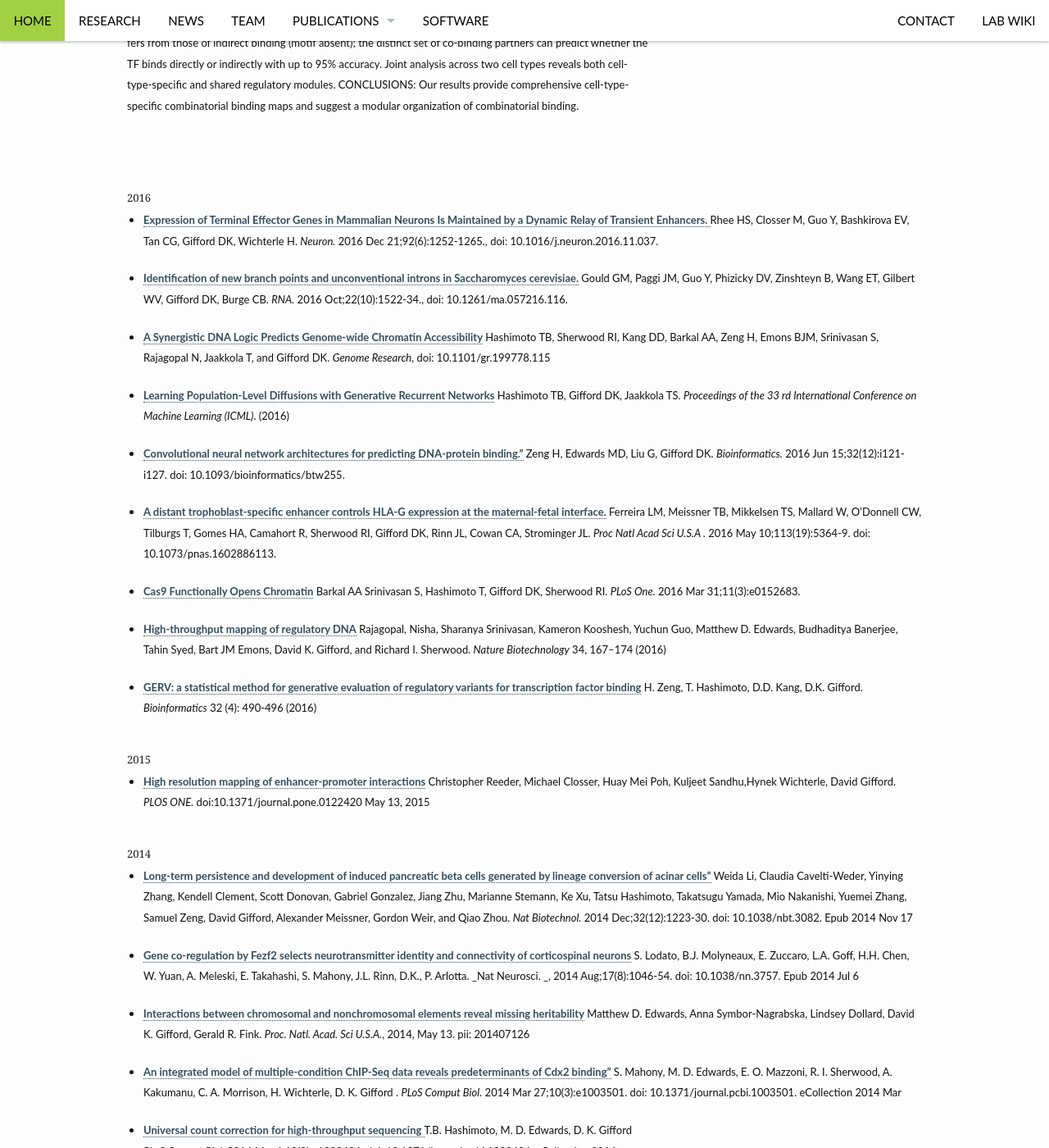
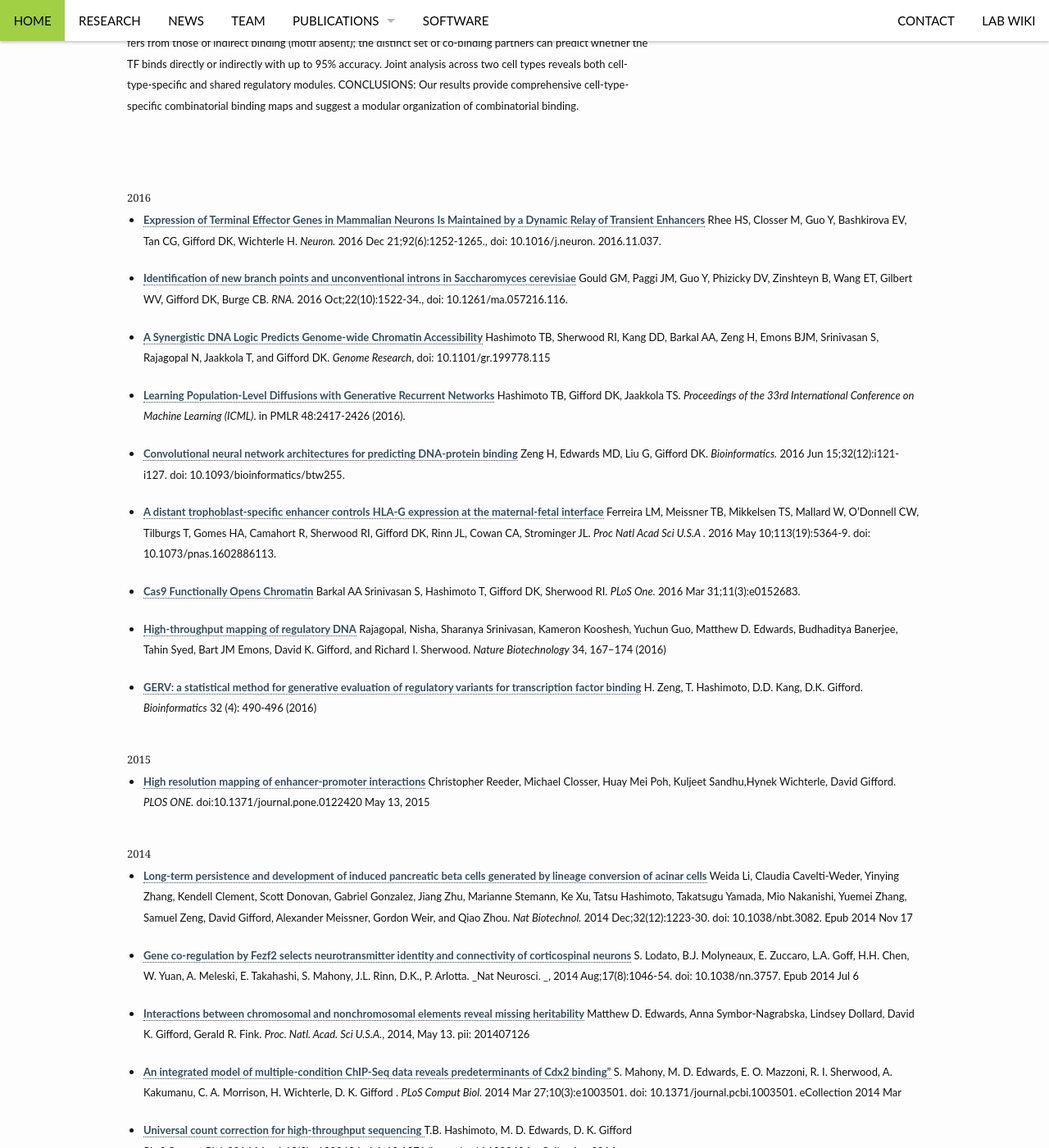
Before and after one commit to gifford-lab/gifford-lab.github.io, a Jekyll site: the page built from pages/publications.md, in a window 1280 px wide and 1400 px high, scrolled down 5489 px. Shown: the whole window at 82% size. Built offline with Jekyll 4.4.1, drawn with Linux system fonts in a browser that asks for light colours.

Commit message:
Minor fixes to citations

```diff
--- a/pages/publications.md
+++ b/pages/publications.md
@@ -208,22 +208,22 @@ Our results provide comprehensive cell-type-specific combinatorial binding maps
 
 ### 2016
 
-* <a href="http://groups.csail.mit.edu/cgs/pubs/neuron2016.pdf">Expression of Terminal Effector Genes in Mammalian Neurons Is Maintained by a Dynamic Relay of Transient Enhancers. </a> Rhee HS, Closser M, Guo Y, Bashkirova EV, Tan CG, Gifford DK, Wichterle H.
-_Neuron._ 2016 Dec 21;92(6):1252-1265., doi: 10.1016/j.neuron.2016.11.037.
+* <a href="http://groups.csail.mit.edu/cgs/pubs/neuron2016.pdf">Expression of Terminal Effector Genes in Mammalian Neurons Is Maintained by a Dynamic Relay of Transient Enhancers</a> Rhee HS, Closser M, Guo Y, Bashkirova EV, Tan CG, Gifford DK, Wichterle H.
+_Neuron._ 2016 Dec 21;92(6):1252-1265., doi: 10.1016/j.neuron. 2016.11.037.
 
-* <a href="http://groups.csail.mit.edu/cgs/pubs/RNA-2016-Gould-1522-34.pdf">Identification of new branch points and unconventional introns in Saccharomyces cerevisiae.</a> Gould GM, Paggi JM, Guo Y, Phizicky DV, Zinshteyn B, Wang ET, Gilbert WV, Gifford DK, Burge CB.
+* <a href="http://groups.csail.mit.edu/cgs/pubs/RNA-2016-Gould-1522-34.pdf">Identification of new branch points and unconventional introns in Saccharomyces cerevisiae</a> Gould GM, Paggi JM, Guo Y, Phizicky DV, Zinshteyn B, Wang ET, Gilbert WV, Gifford DK, Burge CB.
 _RNA._ 2016 Oct;22(10):1522-34., doi: 10.1261/ma.057216.116.
 
 * <a href="http://groups.csail.mit.edu/cgs/pubs/Genome%20Res.-2016-Hashimoto-1430-40.pdf">A Synergistic DNA Logic Predicts Genome-wide Chromatin Accessibility</a> Hashimoto TB, Sherwood RI, Kang DD, Barkal AA, Zeng H, Emons BJM, Srinivasan S, Rajagopal N, Jaakkola T, and Gifford DK.
 _Genome Research_, doi: 10.1101/gr.199778.115
 
 * <a href="http://groups.csail.mit.edu/cgs/pubs/hashimoto16.pdf">Learning Population-Level Diffusions with Generative Recurrent Networks</a> Hashimoto TB, Gifford DK, Jaakkola TS.
-_Proceedings of the 33 rd International Conference on Machine Learning (ICML)_. (2016)
+_Proceedings of the 33rd International Conference on Machine Learning (ICML)_. in PMLR 48:2417-2426 (2016).
 
-* <a href="http://bioinformatics.oxfordjournals.org/content/32/12/i121.long">Convolutional neural network architectures for predicting DNA-protein binding."</a> Zeng H, Edwards MD, Liu G, Gifford DK.
+* <a href="http://bioinformatics.oxfordjournals.org/content/32/12/i121.long">Convolutional neural network architectures for predicting DNA-protein binding</a> Zeng H, Edwards MD, Liu G, Gifford DK.
 _Bioinformatics._ 2016 Jun 15;32(12):i121-i127. doi: 10.1093/bioinformatics/btw255.
 
-* <a href="http://groups.csail.mit.edu/cgs/pubs/PNAS-2016-Ferreira-5364-9.pdf">A distant trophoblast-specific enhancer controls HLA-G expression at the maternal-fetal interface.</a> Ferreira LM, Meissner TB, Mikkelsen TS, Mallard W, O'Donnell CW, Tilburgs T, Gomes HA, Camahort R, Sherwood RI, Gifford DK, Rinn JL, Cowan CA, Strominger JL.
+* <a href="http://groups.csail.mit.edu/cgs/pubs/PNAS-2016-Ferreira-5364-9.pdf">A distant trophoblast-specific enhancer controls HLA-G expression at the maternal-fetal interface</a> Ferreira LM, Meissner TB, Mikkelsen TS, Mallard W, O'Donnell CW, Tilburgs T, Gomes HA, Camahort R, Sherwood RI, Gifford DK, Rinn JL, Cowan CA, Strominger JL.
 _Proc Natl Acad Sci U.S.A ._ 2016 May 10;113(19):5364-9. doi: 10.1073/pnas.1602886113.
 
 * <a href="http://journals.plos.org/plosone/article/asset?id=10.1371%2Fjournal.pone.0152683.PDF">Cas9 Functionally Opens Chromatin</a> Barkal AA Srinivasan S, Hashimoto T, Gifford DK, Sherwood RI.
@@ -242,7 +242,7 @@ _PLOS ONE._ doi:10.1371/journal.pone.0122420 May 13, 2015
 
 ### 2014
 
-* <a href="http://groups.csail.mit.edu/cgs/pubs/nbt.3082.pdf">Long-term persistence and development of induced pancreatic beta cells generated by lineage conversion of acinar cells"</a> Weida Li, Claudia Cavelti-Weder, Yinying Zhang, Kendell Clement, Scott Donovan, Gabriel Gonzalez, Jiang Zhu, Marianne Stemann, Ke Xu, Tatsu Hashimoto, Takatsugu Yamada, Mio Nakanishi, Yuemei Zhang, Samuel Zeng, David Gifford, Alexander Meissner, Gordon Weir, and Qiao Zhou.
+* <a href="http://groups.csail.mit.edu/cgs/pubs/nbt.3082.pdf">Long-term persistence and development of induced pancreatic beta cells generated by lineage conversion of acinar cells</a> Weida Li, Claudia Cavelti-Weder, Yinying Zhang, Kendell Clement, Scott Donovan, Gabriel Gonzalez, Jiang Zhu, Marianne Stemann, Ke Xu, Tatsu Hashimoto, Takatsugu Yamada, Mio Nakanishi, Yuemei Zhang, Samuel Zeng, David Gifford, Alexander Meissner, Gordon Weir, and Qiao Zhou.
 _Nat Biotechnol._ 2014 Dec;32(12):1223-30. doi: 10.1038/nbt.3082. Epub 2014 Nov 17
 
 * <a href="http://groups.csail.mit.edu/cgs/pubs/nihms618131.pdf">Gene co-regulation by Fezf2 selects neurotransmitter identity and connectivity of corticospinal neurons</a> S. Lodato, B.J. Molyneaux, E. Zuccaro, L.A. Goff, H.H. Chen, W. Yuan, A. Meleski, E. Takahashi, S. Mahony, J.L. Rinn, D.K., P. Arlotta.
```
